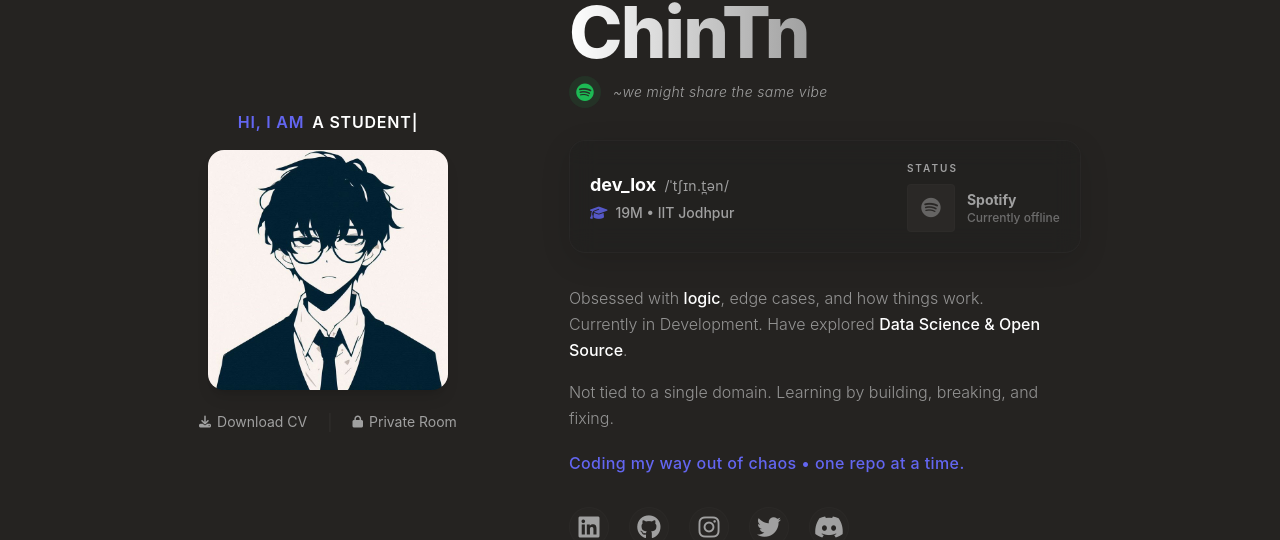
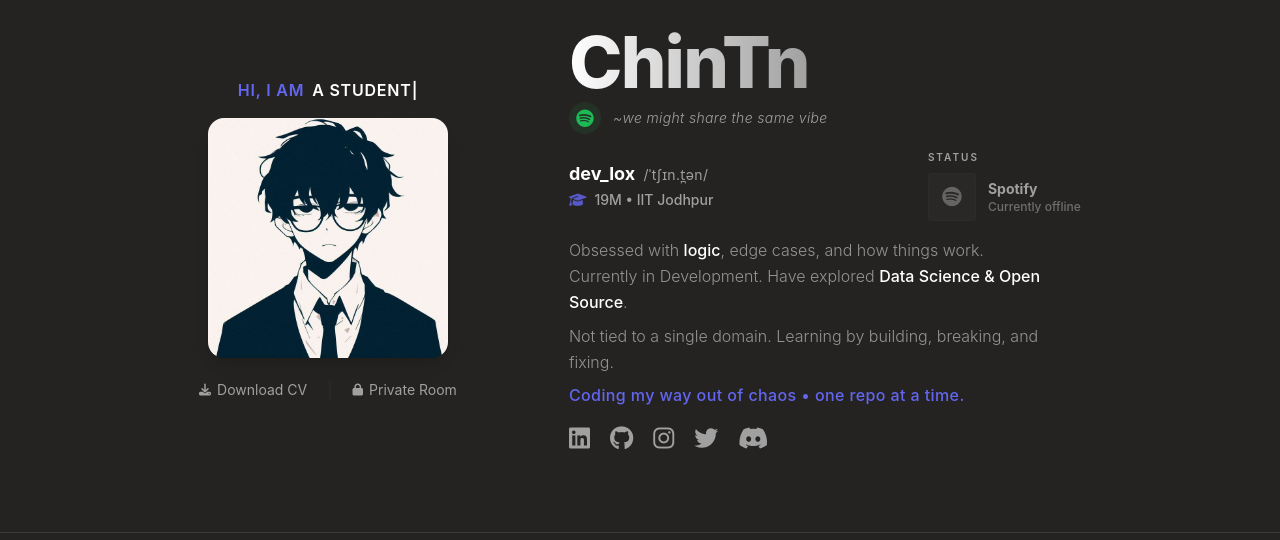
Before and after one commit to ChinTn/portfoliosite, a React (Vite) app in the folder client/: page / in a window 1280 px wide. Shown: the part 268-808 px from the top of the page. Built offline with nearby package versions, Linux system fonts and the light colour scheme; no server answers; grey boxes are pictures that could not be loaded.

Commit message:
UI: Revert card design and reduce spacing across text column

```diff
--- a/client/src/components/Hero.jsx
+++ b/client/src/components/Hero.jsx
@@ -118,22 +118,22 @@ const Hero = () => {
           {/* Text Content */}
           <div className="flex-1 flex flex-col items-center md:items-start text-center md:text-left max-w-xl md:pl-8 lg:pl-12 w-full">
 
-            <h1 className="text-5xl md:text-7xl font-extrabold text-transparent bg-clip-text bg-gradient-to-r from-text-main to-text-dim mb-2 tracking-tight">
+            <h1 className="text-5xl md:text-7xl font-extrabold text-transparent bg-clip-text bg-gradient-to-r from-text-main to-text-dim mb-1 tracking-tight">
               ChinTn
             </h1>
 
             {/* Spotify Bio Link */}
-            <div className="flex items-center justify-center md:justify-start gap-3 mb-8">
+            <div className="flex items-center justify-center md:justify-start gap-3 mb-4">
               <a href="https://open.spotify.com/user/133hz4l1ceg7pzx8vv6ztb4du?si=1b0d0629a93942aa" target="_blank" rel="noreferrer" title="Spotify Profile" className="group flex items-center justify-center w-8 h-8 rounded-full bg-[#1db954]/10 hover:bg-[#1db954]/20 transition-colors">
                 <i className="fab fa-spotify text-[#1db954] text-lg transition-transform duration-300 group-hover:scale-110"></i>
               </a>
               <span className="text-sm text-text-dim italic tracking-wide font-light">~we might share the same vibe</span>
             </div>
 
-            {/* Info Card (Bio & Widget) */}
-            <div className="w-full flex flex-col md:flex-row items-center md:items-center justify-between bg-card-bg/40 backdrop-blur-md border border-border-dim/50 p-5 rounded-2xl mb-8 shadow-[0_8px_30px_rgb(0,0,0,0.12)]">
-              <div className="text-center md:text-left mb-5 md:mb-0">
-                <div className="text-text-main font-bold text-lg mb-1">
+            {/* Info (Bio & Widget) */}
+            <div className="w-full flex flex-col md:flex-row items-center md:items-center justify-between mb-4">
+              <div className="text-center md:text-left mb-3 md:mb-0">
+                <div className="text-text-main font-bold text-lg mb-0.5">
                   dev_lox <span className="text-text-dim text-sm font-normal tracking-wide ml-1">/ˈtʃɪn.t̪ən/</span>
                 </div>
                 <div className="text-text-dim text-sm font-medium flex items-center justify-center md:justify-start gap-2">
@@ -146,12 +146,12 @@ const Hero = () => {
             </div>
 
             {/* Text Description */}
-            <div className="text-text-dim/90 text-[15px] md:text-base leading-relaxed mb-8 max-w-lg font-light">
-              <p className="mb-4">
+            <div className="text-text-dim/90 text-[15px] md:text-base leading-relaxed mb-4 max-w-lg font-light">
+              <p className="mb-2">
                 Obsessed with <span className="text-text-main font-medium">logic</span>, edge cases, and how things work.<br />
                 Currently in Development. Have explored <span className="text-text-main font-medium">Data Science & Open Source</span>.
               </p>
-              <p className="mb-5">
+              <p className="mb-2">
                 Not tied to a single domain. Learning by building, breaking, and fixing.
               </p>
               <p className="text-highlight font-medium tracking-wide text-sm md:text-base">
@@ -161,11 +161,11 @@ const Hero = () => {
 
             {/* Social Links */}
             <div className="flex items-center justify-center md:justify-start gap-5 text-xl md:text-2xl text-text-dim">
-              <a href="https://www.linkedin.com/in/chintan-vaghamshi-6578262aa/" target="_blank" rel="noreferrer" className="w-10 h-10 flex items-center justify-center rounded-full bg-card-bg-light/50 border border-border-dim/30 hover:text-highlight hover:border-highlight hover:bg-highlight/10 transition-all duration-300"><i className="fab fa-linkedin"></i></a>
-              <a href="https://github.com/ChinTn" target="_blank" rel="noreferrer" className="w-10 h-10 flex items-center justify-center rounded-full bg-card-bg-light/50 border border-border-dim/30 hover:text-highlight hover:border-highlight hover:bg-highlight/10 transition-all duration-300"><i className="fab fa-github"></i></a>
-              <a href="https://www.instagram.com/chintan_v_011/" target="_blank" rel="noreferrer" className="w-10 h-10 flex items-center justify-center rounded-full bg-card-bg-light/50 border border-border-dim/30 hover:text-highlight hover:border-highlight hover:bg-highlight/10 transition-all duration-300"><i className="fab fa-instagram"></i></a>
-              <a href="https://x.com/ChinTn_011" target="_blank" rel="noreferrer" className="w-10 h-10 flex items-center justify-center rounded-full bg-card-bg-light/50 border border-border-dim/30 hover:text-highlight hover:border-highlight hover:bg-highlight/10 transition-all duration-300"><i className="fab fa-twitter"></i></a>
-              <a href="https://discord.com/users/769396189572628500" target="_blank" rel="noreferrer" className="w-10 h-10 flex items-center justify-center rounded-full bg-card-bg-light/50 border border-border-dim/30 hover:text-highlight hover:border-highlight hover:bg-highlight/10 transition-all duration-300"><i className="fab fa-discord"></i></a>
+              <a href="https://www.linkedin.com/in/chintan-vaghamshi-6578262aa/" target="_blank" rel="noreferrer" className="hover:text-highlight hover:scale-125 transition-all duration-300"><i className="fab fa-linkedin"></i></a>
+              <a href="https://github.com/ChinTn" target="_blank" rel="noreferrer" className="hover:text-highlight hover:scale-125 transition-all duration-300"><i className="fab fa-github"></i></a>
+              <a href="https://www.instagram.com/chintan_v_011/" target="_blank" rel="noreferrer" className="hover:text-highlight hover:scale-125 transition-all duration-300"><i className="fab fa-instagram"></i></a>
+              <a href="https://x.com/ChinTn_011" target="_blank" rel="noreferrer" className="hover:text-highlight hover:scale-125 transition-all duration-300"><i className="fab fa-twitter"></i></a>
+              <a href="https://discord.com/users/769396189572628500" target="_blank" rel="noreferrer" className="hover:text-highlight hover:scale-125 transition-all duration-300"><i className="fab fa-discord"></i></a>
             </div>
           </div>
 
```
